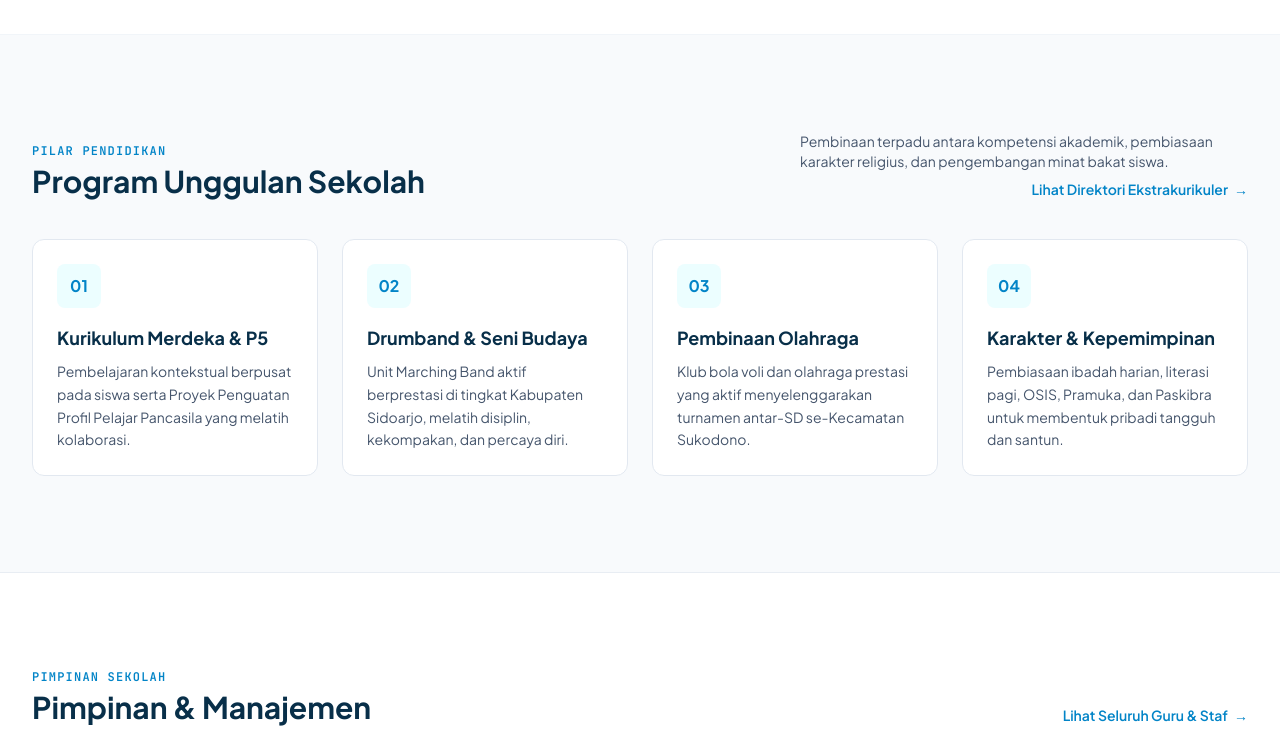
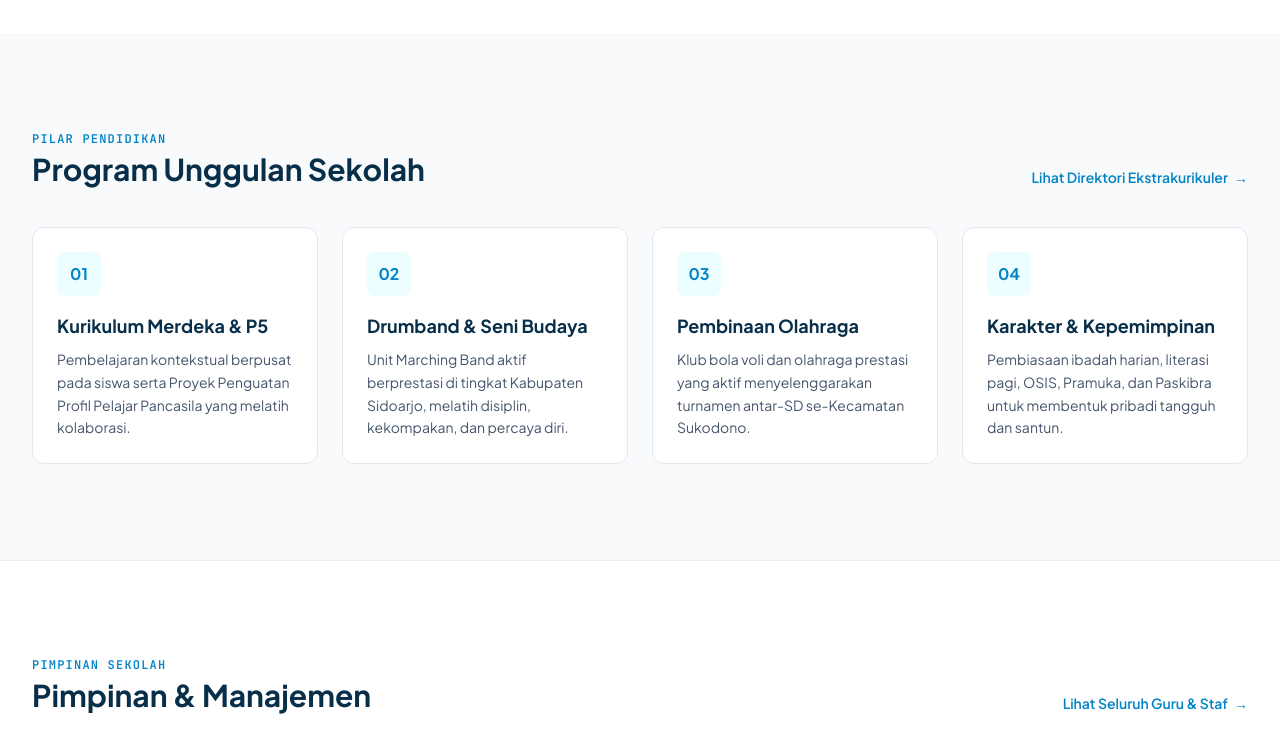
Before and after one commit to RohmadAditya/website-smp-wijaya-sukodono, an Astro site: page / in a window 1280 px wide. Shown: the part 1380-2130 px from the top of the page. Built offline with nearby package versions, Linux system fonts and the light colour scheme; Astro itself is replaced by a stand-in of ours.

Commit message:
refactor: remove redundant description from Program Unggulan section

```diff
--- a/src/pages/index.astro
+++ b/src/pages/index.astro
@@ -129,7 +129,6 @@ function formatDate(date: Date) {
           <h2 class="text-2xl sm:text-3xl font-bold text-ocean-950 mt-1">Program Unggulan Sekolah</h2>
         </div>
         <div class="flex flex-col sm:items-end gap-1">
-          <p class="text-sm text-slate-600 max-w-md">Pembinaan terpadu antara kompetensi akademik, pembiasaan karakter religius, dan pengembangan minat bakat siswa.</p>
           <a href="/ekstrakurikuler" class="inline-flex items-center gap-1.5 text-xs sm:text-sm font-semibold text-cerulean-600 hover:text-cerulean-700 transition group mt-1">
             <span>Lihat Direktori Ekstrakurikuler</span>
             <span class="transition-transform duration-200 group-hover:translate-x-1">&rarr;</span>
```
